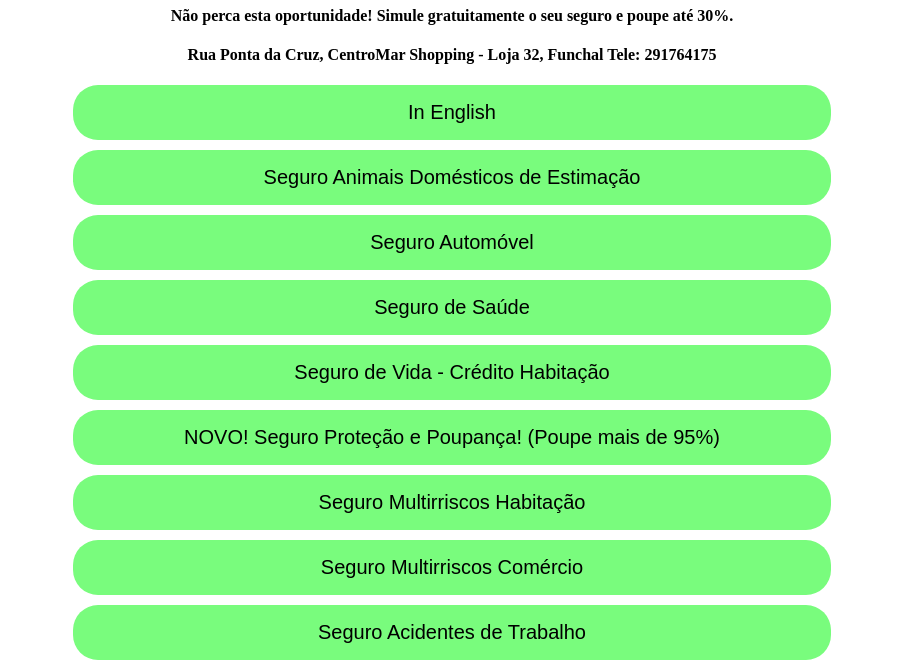
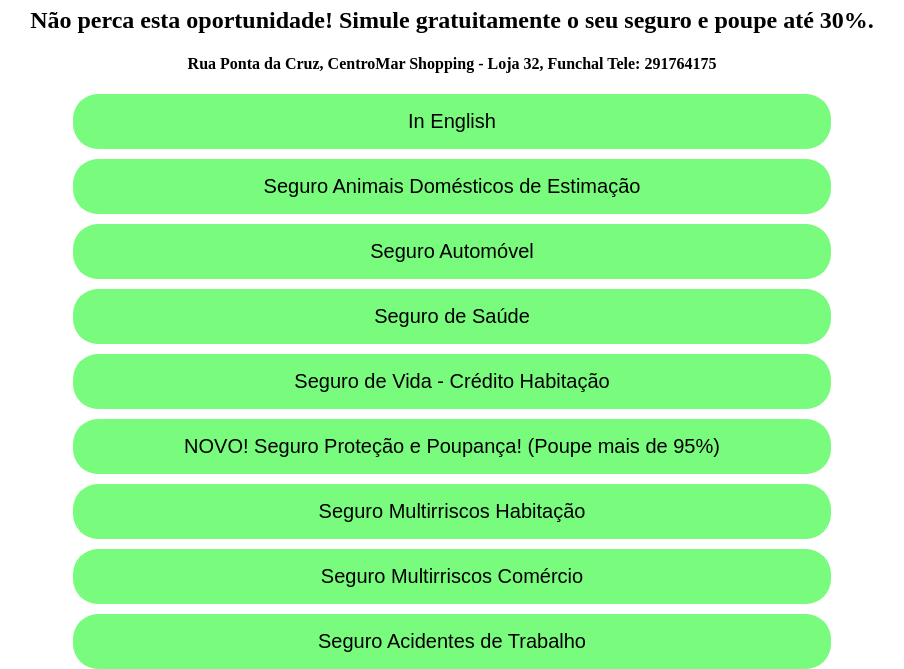
Before and after one commit to albanoxpto/DS, a plain HTML site: page index.html in a window 1280 px wide. Shown: the part 73-742 px from the top of the page, without its empty margins (188-1092 px from the left). Drawn offline with Linux system fonts and the light colour scheme.

Commit message:
Update index.html

```diff
--- a/index.html
+++ b/index.html
@@ -83,7 +83,7 @@
 
 
         <h1 style="text-align: center;">DS Seguros Funchal Centromar</h1>
-        <h4 style="text-align: center;">Não perca esta oportunidade! Simule gratuitamente o seu seguro e poupe até 30%.</h4>
+        <h2 style="text-align: center;">Não perca esta oportunidade! Simule gratuitamente o seu seguro e poupe até 30%.</h2>
         <h4 style="text-align: center;"> Rua Ponta da Cruz, CentroMar Shopping - Loja 32, Funchal Tele: 291764175</h4>
 
 
```
